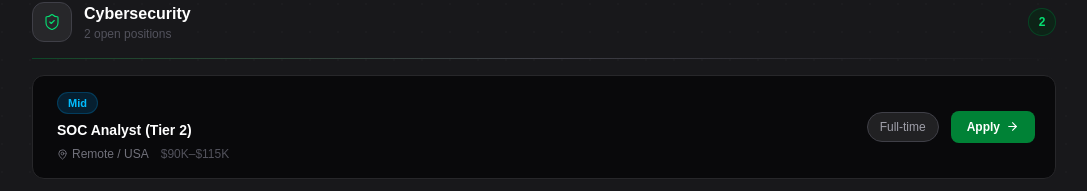
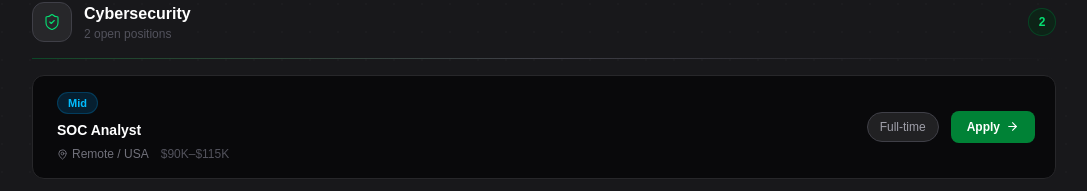
Before and after one commit to cmarq2/aegis, a Next.js app: page /careers in a window 1280 px wide. Shown: the part 1840-2031 px from the top of the page, without its empty margins (96-1183 px from the left). Built offline with nearby package versions, Linux system fonts and the light colour scheme.

Commit message:
Remove Tier 2 label from SOC Analyst job title

```diff
--- a/app/careers/CareersClient.tsx
+++ b/app/careers/CareersClient.tsx
@@ -24,7 +24,7 @@ const openings = [
     department: "Cybersecurity",
     icon: ShieldCheck,
     roles: [
-      { slug: "soc-analyst-tier-2", title: "SOC Analyst (Tier 2)", type: "Full-time", location: "Remote / USA", level: "Mid", salary: "$90K–$115K" },
+      { slug: "soc-analyst-tier-2", title: "SOC Analyst", type: "Full-time", location: "Remote / USA", level: "Mid", salary: "$90K–$115K" },
       { slug: "cloud-security-engineer", title: "Cloud Security Engineer", type: "Full-time", location: "Remote / USA", level: "Senior", salary: "$125K–$155K" },
     ],
   },
--- a/app/careers/data.ts
+++ b/app/careers/data.ts
@@ -48,14 +48,14 @@ export const allRoles: RoleData[] = [
   },
   {
     slug: "soc-analyst-tier-2",
-    title: "SOC Analyst (Tier 2)",
+    title: "SOC Analyst",
     department: "Cybersecurity",
     type: "Full-time",
     location: "Remote / USA",
     level: "Mid",
     salary: "$90,000 – $115,000",
     overview:
-      "As a Tier 2 SOC Analyst at Aegis Interlink, you will be a key responder in our 24/7 Security Operations Center — investigating escalated alerts, conducting threat hunting, and driving incident response for federal and enterprise clients across SIEM, EDR, and threat intelligence platforms.",
+      "As a SOC Analyst at Aegis Interlink, you will be a key responder in our 24/7 Security Operations Center — investigating escalated alerts, conducting threat hunting, and driving incident response for federal and enterprise clients across SIEM, EDR, and threat intelligence platforms.",
     responsibilities: [
       "Investigate and triage Tier 1 escalations with speed and precision",
       "Conduct proactive threat hunting across SIEM, EDR, and threat intel platforms",
```
